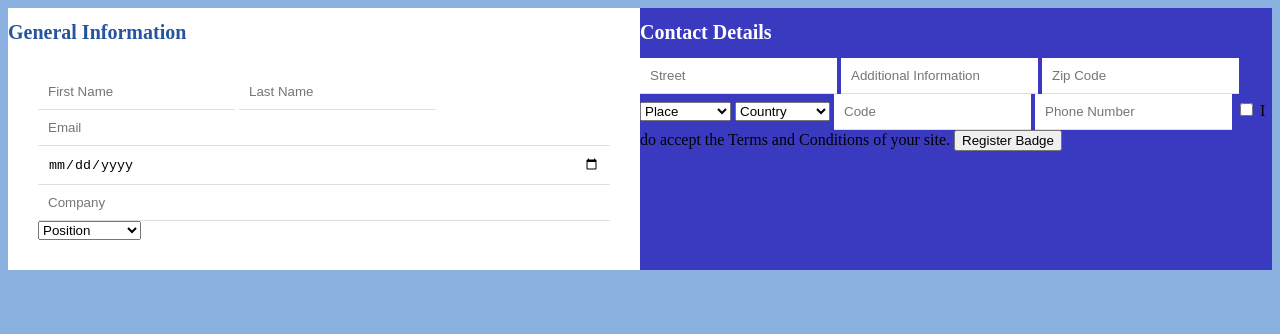
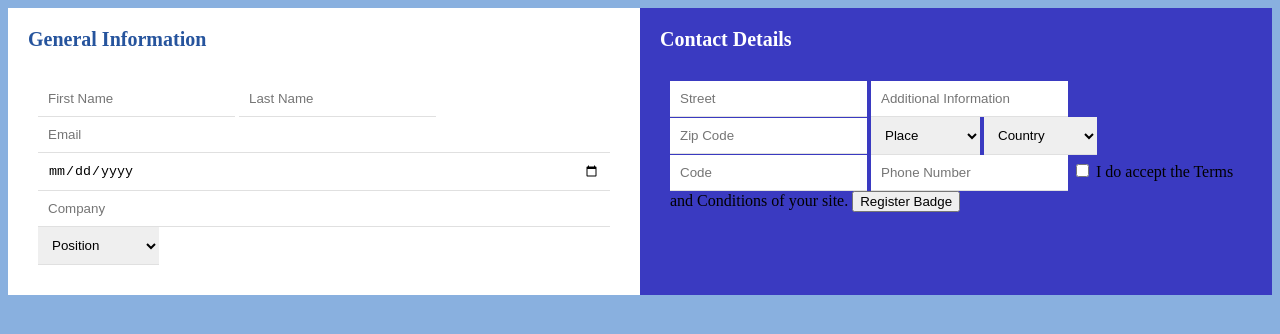
Before and after one commit to Tugsoo19/day1-assignment, a plain HTML site: page index.html in a window 1280 px wide. Drawn offline with Linux system fonts and the light colour scheme.

Commit message:
2nd changes

```diff
--- a/css/style.css
+++ b/css/style.css
@@ -9,6 +9,8 @@ body {
 
 h1 {
     font-size: 20px;
+    margin-left: 20px;
+    margin-top: 20px;
 }
 
 .general {
@@ -35,6 +37,13 @@ input {
     padding: 10px;
 }
 
+select {
+    border: none;
+    border-bottom: solid 1px rgb(224, 224, 224);
+    padding: 10px;
+
+}
+
 .general h1 {
     color: rgb(38, 84, 157) ;
 
--- a/index.html
+++ b/index.html
@@ -37,6 +37,7 @@
             </div>
             <div class="contact">
                 <h1>Contact Details</h1>
+                <div class="general-input">
                     <input type="text" name="street" placeholder="Street">
                     <input type="text" name="add-information" placeholder="Additional Information">
                     <input type="number" name="zip-code" placeholder="Zip Code">
@@ -61,6 +62,8 @@
                     <label for="checkbox">I do accept the Terms and Conditions of your site.</label>
                     <button type="submit">Register Badge</button>
 
+                </div>
+
 
             </div>
 
```
